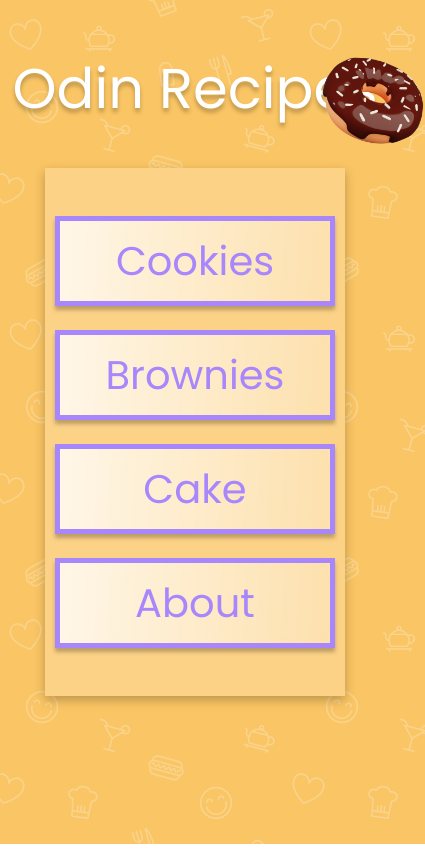
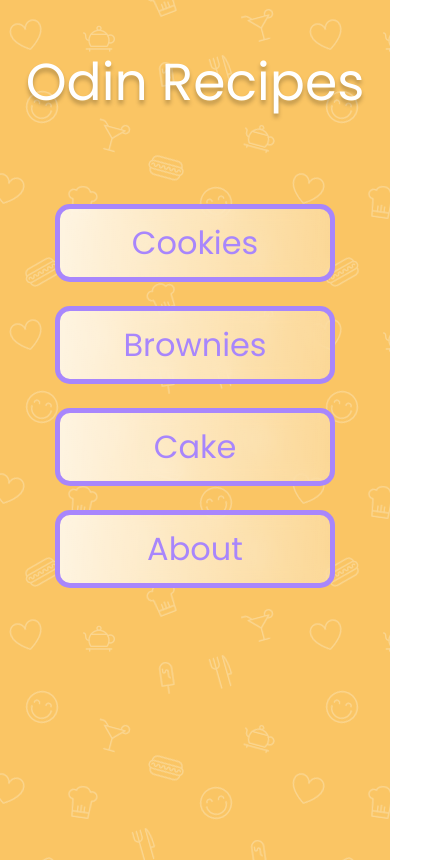
Before and after one commit to Dara-Odin-Project/recipes, a plain HTML site: page index.html in a window 390 px wide. Shown: the whole page, 425 px wide, since content can reach past the window. Drawn offline with Linux system fonts and the light colour scheme.

Commit message:
Make home page responsive

```diff
--- a/style.css
+++ b/style.css
@@ -9,6 +9,7 @@ body {
 	display: flex;
 	flex-direction: column;
 	align-items: center;
+	height: 100vh;
 }
 
 h1 {
@@ -19,6 +20,7 @@ h1 {
 	text-shadow: 0px 4px 4px rgba(0, 0, 0, 0.25);
 	font-size: 3.5rem;
 	user-select: none;
+	text-align: center;
 }
 
 main {
@@ -37,7 +39,7 @@ img {
 	position: absolute;
 	width: min(300px, 40%);
 	right: -80px;
-	top: -140px;
+	top: -130px;
 	transition: 300ms;
 }
 img:hover {
@@ -47,7 +49,7 @@ img:hover {
 a {
 	font-family: 'Poppins';
 	border: 5px solid #A886FC;
-	background: linear-gradient(93deg, rgba(255, 255, 255, 0.80) 1.99%, rgba(255, 255, 255, 0.30) 104.8%);
+	background: linear-gradient(93deg, rgba(255, 255, 255, 0.8) 1.99%, rgba(255, 255, 255, 0.30) 104.8%);
 	box-shadow: 0px 4px 4px 0px rgba(0, 0, 0, 0.25);
 	backdrop-filter: blur(10px);
 	font-size: 2.5rem;
@@ -64,3 +66,21 @@ a:hover {
 	background-color: white;
 	transform: scale(1.1);
 }
+
+@media screen and (max-width: 725px) {
+	main {
+		box-shadow: none;
+		background-color: transparent;
+	}
+	img {
+		display: none;
+	}
+	a {
+		box-shadow: none;
+		border-radius: 15px;
+		font-size: 2rem;
+	}
+	h1 {
+		font-size: 3.25rem;
+	}
+}
```
